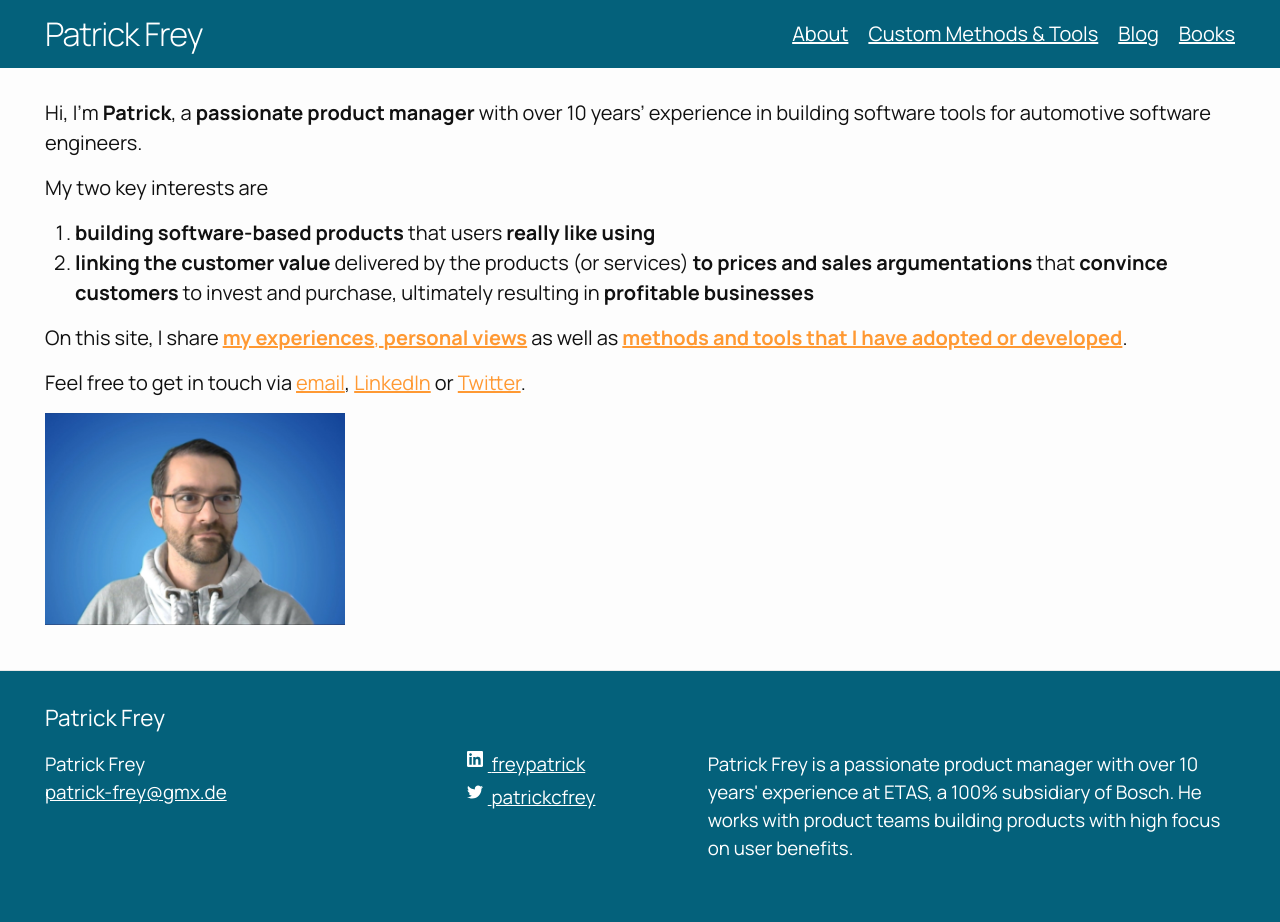
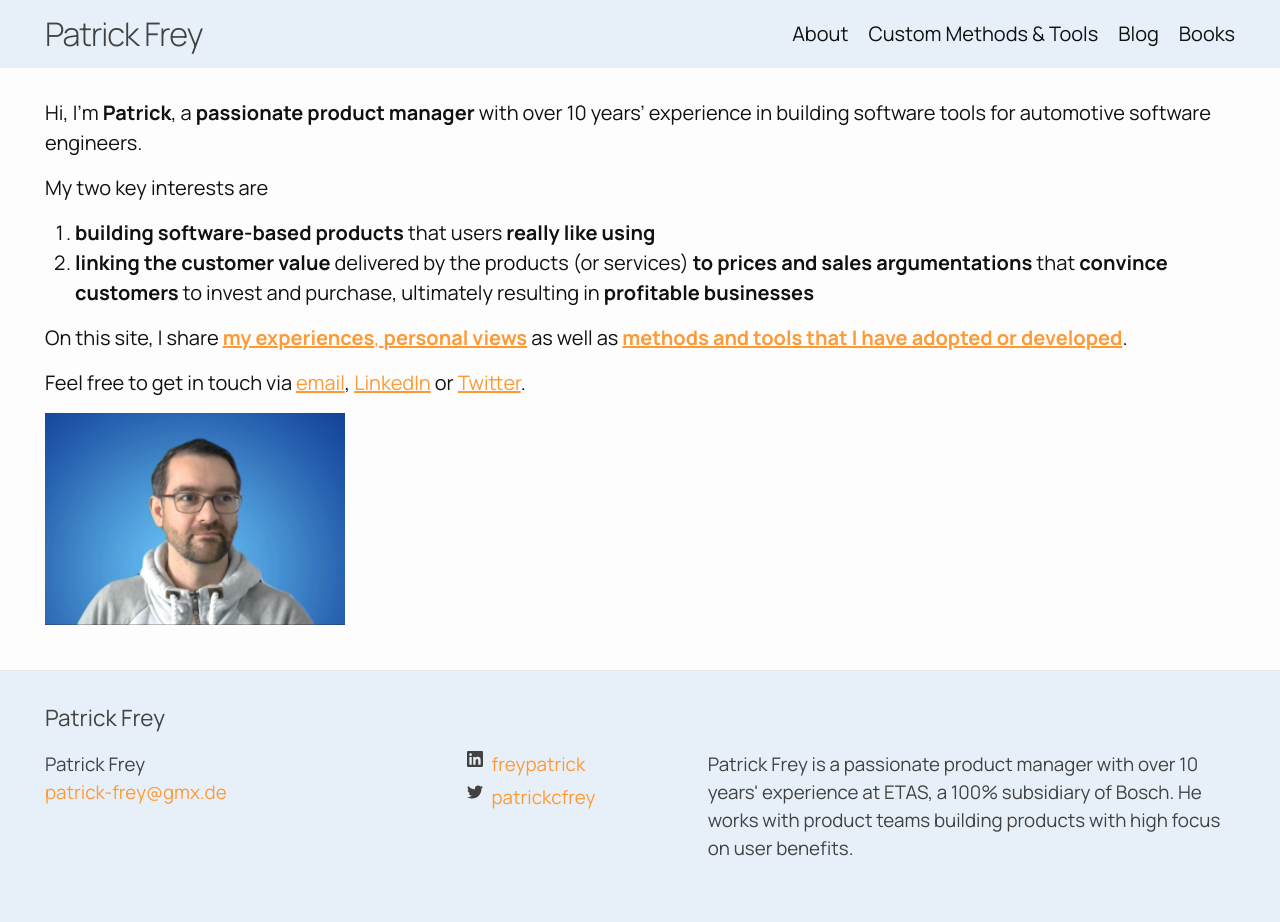
Before and after one commit to patrickfreyproductmanagement/patrickfreyproductmanagement.github.io, a Jekyll site: the page built from index.markdown, in a window 1280 px wide. Built offline with Jekyll 4.4.1, drawn with Linux system fonts in a browser that asks for light colours.

Commit message:
Updated custom theme to better match style of PDF book and PPT presentation for CUBUDE.

```diff
--- a/_sass/minima.scss
+++ b/_sass/minima.scss
@@ -3,13 +3,51 @@
 // Define defaults for each variable.
 // Colors from PPT template
 $color1: #04617b;
+$color1-100: #04617b;
+$color1-90: #1d7088;
+$color1-80: #368095;
+$color1-70: #4f90a2;
+$color1-60: #68a0af;
+$color1-50: #81b0bd;
+$color1-40: #9abfca;
+$color1-30: #b3cfd7;
+$color1-20: #ccdfe4;
+$color1-10: #e5eff1;
+$color1-0: #ffffff;
+
 $color2: #0f6fc6;
+$color2-100: #0f6fc6;
+$color2-90: #267dcb;
+$color2-80: #3e8bd1;
+$color2-70: #579ad7;
+$color2-60: #6fa8dc;
+$color2-50: #87b7e2;
+$color2-40: #9fc5e8;
+$color2-30: #b7d3ed;
+$color2-20: #cfe2f3;
+$color2-10: #e7f0f9;
+$color2-0: #ffffff;
+
 $color3: #009dd9;
+$color3-100: #009dd9;
+$color3-90: #19a6dc;
+$color3-80: #32b0e0;
+$color3-70: #4cbae4;
+$color3-60: #66c4e8;
+$color3-50: #7fceec;
+$color3-40: #99d7ef;
+$color3-30: #b2e1f3;
+$color3-20: #ccebf7;
+$color3-10: #e5f5fb;
+$color3-0: #ffffff;
+
+
 $color4: #0bd0d9;
 $color5: #10cf9b;
 $color6: #7cca62;
 $color7: #a5c249;
 $color8: #ff9933;
+$color9: #E7EBF5;
 
 // Other nice colors
 /*
@@ -40,9 +78,11 @@ $spacing-unit:     30px !default;
 
 $text-color:       #111111 !default;
 $background-color: #fdfdfd !default;
-$brand-color:      $color1 !default;
+$brand-color:      $color2-10 !default;
 
 $link-color: $color8;
+$header-font-color: #111111 !default;
+$footer-font-color: #111111 !default;
 
 $grey-color:       #828282 !default;
 $grey-color-light: lighten($grey-color, 40%) !default;
--- a/_sass/minima/_base.scss
+++ b/_sass/minima/_base.scss
@@ -219,7 +219,7 @@ pre {
     height: 16px;
     display: inline-block;
     //fill: #{$grey-color};
-    fill: white;
+    fill: $grey-color-dark;
     padding-right: 5px;
     vertical-align: text-top;
 }
--- a/_sass/minima/_layout.scss
+++ b/_sass/minima/_layout.scss
@@ -25,7 +25,7 @@
     color: $grey-color-dark;
   }
 
-  color: white !important;
+  color: $text-color;
   text-decoration: none !important;
 }
 
@@ -42,13 +42,17 @@
   }
 
   .page-link {
-    color: white !important;
-    /*color: $text-color;*/
+    color: $text-color;
     line-height: $base-line-height;
+    text-decoration: none;
 
     // Gaps between nav items, but not on the last one
     &:not(:last-child) {
       margin-right: 20px;
+    }
+
+    &:hover {
+      color: $link-color;
     }
   }
 
@@ -119,14 +123,19 @@
 }
 
 .site-footer a {
-  color: white;
+  color: $link-color;
+  text-decoration: none;
+
+  &:hover {
+    color: $link-color;
+  }
 }
 
 .footer-heading {
   @include relative-font-size(1.125);
   margin-bottom: $spacing-unit / 2;
 
-  color: white;
+  color: $grey-color-dark;
 }
 
 .contact-list,
@@ -137,8 +146,7 @@
 
 .footer-col-wrapper {
   @include relative-font-size(0.9375);
-  color: $grey-color;
-  color: white;
+  color: $grey-color-dark;
   margin-left: -$spacing-unit / 2;
   @extend %clearfix;
 }
```
